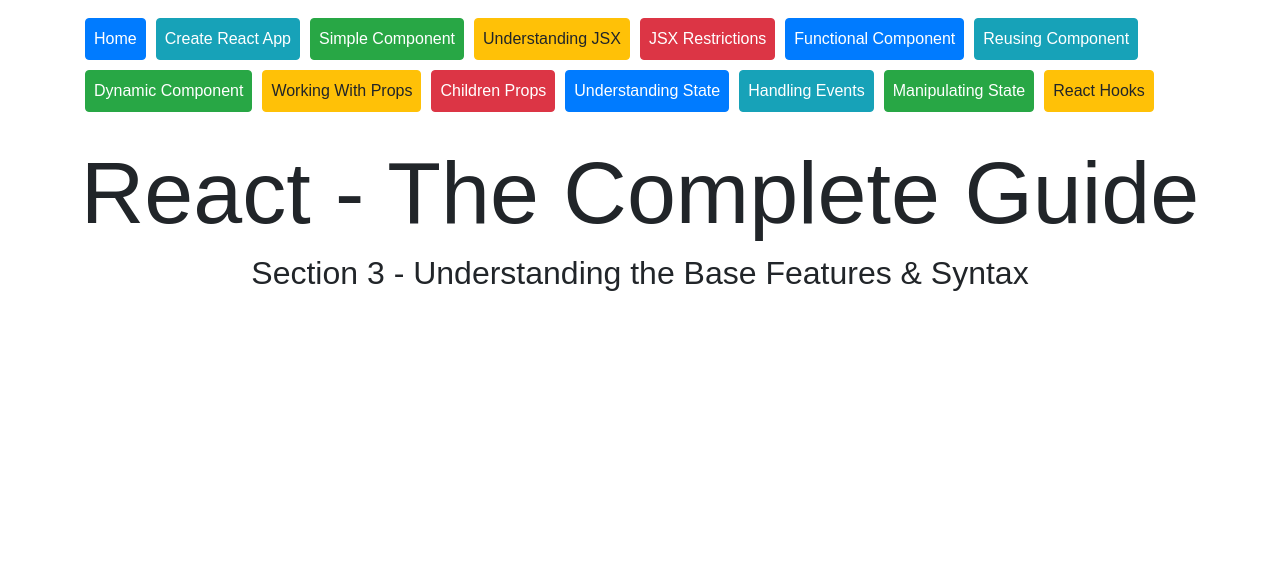
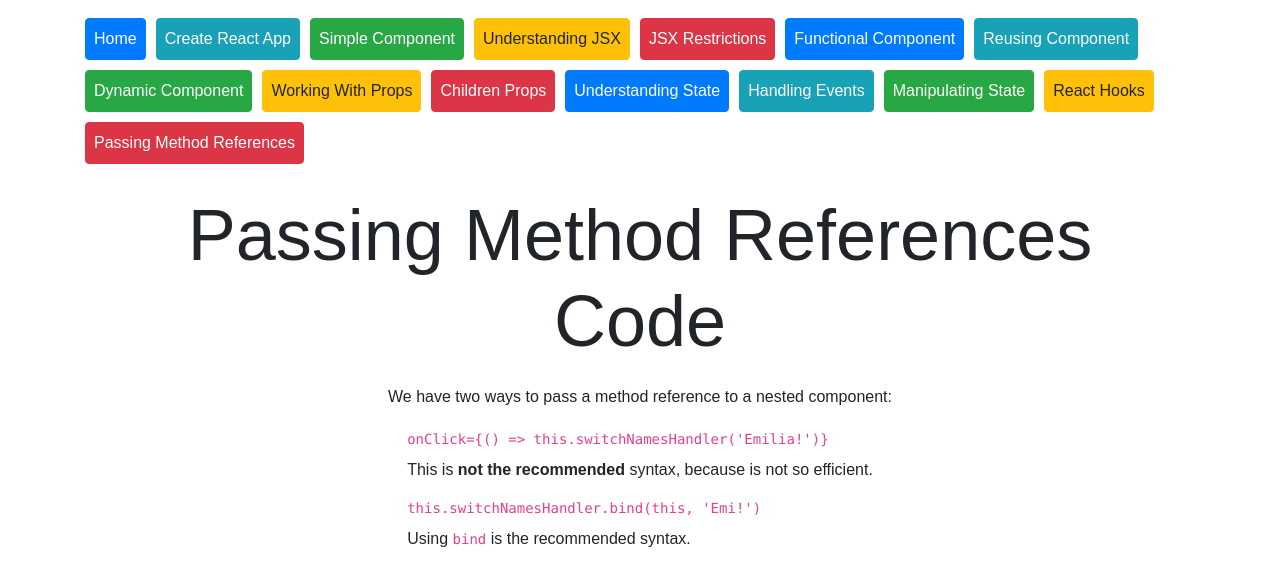
Before and after one commit to emilia98/ReactTheCompleteGuide-Udemy, a React (Create React App) app in the folder Demo/Understanding Base Features And Syntax/react-demo/: page /passing-method-references/code in a window 1280 px wide. Shown: the top 586 px of the page. Built offline with nearby package versions, Linux system fonts and the light colour scheme.

Commit message:
added Passing Method References Demo

```diff
--- a/Demo/Understanding Base Features And Syntax/react-demo/src/App.js
+++ b/Demo/Understanding Base Features And Syntax/react-demo/src/App.js
@@ -30,6 +30,8 @@
 import ManipulatingStateCode from './components/manipulating-state/ManipulatingStateCode';
 import ReactHooks from './components/react-hooks/ReactHooks';
 import ReactHooksCode from './components/react-hooks/ReactHooksCode';
+import PassingMethodReferences from './components/passing-method-references/PassingMethodReferences';
+import PassingMethodReferencesCode from './components/passing-method-references/PassingMethodReferencesCode';
 
 class App extends Component {
   render() {
@@ -78,6 +80,9 @@
                 </li>
                 <li className="nav-item">
                   <Link className="nav-link btn btn-warning" to="/react-hooks">React Hooks</Link>
+                </li>
+                <li className="nav-tem">
+                  <Link className="nav-link btn btn-danger" to="/passing-method-references">Passing Method References</Link>
                 </li>
             </ul>
         </nav>
@@ -149,6 +154,12 @@
           <Route path="/manipulating-state">
             <ManipulatingState />
           </Route>
+          <Route path="/passing-method-references/code">
+            <PassingMethodReferencesCode />
+          </Route>
+          <Route path="/passing-method-references">
+            <PassingMethodReferences />
+          </Route>
           <Route path="/">
             <Home />
           </Route>
--- /dev/null
+++ b/Demo/Understanding Base Features And Syntax/react-demo/src/components/passing-method-references/PassingMethodReferences.js
@@ -0,0 +1,41 @@
+import React, { Component } from 'react';
+import Person from './Person/Person';
+import { Link } from 'react-router-dom';
+
+class PassingMethodReferences extends Component {
+    state = {
+        persons: [
+            { name: 'Emilia', age: 22 },
+            { name: 'Max', age: 28 },
+            { name: 'Manu', age: 29}
+        ]
+    }
+
+    switchNamesHandler = (newName) => {
+        this.setState({
+            persons: [
+                { name: newName, age: 22 },
+                { name: 'Max', age: Math.floor(Math.random() * 30) },
+                { name: 'Manu', age: 29}
+            ]
+        })
+    }
+
+    render(){
+        return (
+            <div className="page-container text-center">
+                <h1 className="display-3 page-title">Passing Method References</h1>
+                {/* NOT recommended (not efficient) - use bind instead */}
+                <button onClick={() => this.switchNamesHandler('Emilia!')}>Switch Names</button>
+
+                <Person name={this.state.persons[0].name} age={this.state.persons[0].age} click={this.switchNamesHandler.bind(this, 'Emi!')}>Give your best for React!</Person>
+                <Person name={this.state.persons[1].name} age={this.state.persons[1].age}/>
+                <Person name={this.state.persons[2].name} age={this.state.persons[2].age}/>
+
+                <Link className="btn btn-primary" to="/passing-method-references/code">To Code</Link>
+            </div>
+        )
+    }
+}
+
+export default PassingMethodReferences;
--- /dev/null
+++ b/Demo/Understanding Base Features And Syntax/react-demo/src/components/passing-method-references/PassingMethodReferencesCode.js
@@ -0,0 +1,31 @@
+import React, { Component } from 'react';
+
+class PassingMethodReferencesCode extends Component {
+    render() {
+        return (
+            <div className="page-container">
+                <h1 className="display-3 page-title text-center">Passing Method References Code</h1>
+
+                <p className="text-center"> We have two ways to pass a method reference to a nested component: </p>
+                <div className="code-snippet">
+                    <ul className="list-unstyled">
+                        <li className="mb-3">
+                            <code className="code">
+                                {("onClick={() => this.switchNamesHandler('Emilia!')}")}
+                            </code>
+                            <div className="mt-2">This is <strong>not the recommended</strong> syntax, because is not so efficient.</div>
+                        </li>
+                        <li className="mb-3">
+                            <code className="code">
+                                {("this.switchNamesHandler.bind(this, 'Emi!')")}
+                            </code>
+                            <div className="mt-2">Using <code>bind</code> is the recommended syntax.</div>
+                        </li>
+                    </ul>
+                </div>
+            </div>
+        )
+    }
+}
+
+export default PassingMethodReferencesCode;
--- /dev/null
+++ b/Demo/Understanding Base Features And Syntax/react-demo/src/components/passing-method-references/Person/Person.js
@@ -0,0 +1,12 @@
+import React from 'react';
+
+const person = (props) => {
+    return (
+        <div>
+            <h3 onClick={props.click}>I'm {props.name} and {props.age} years old!</h3>
+            <p>{props.children}</p>
+        </div>
+    )
+}
+
+export default person;
```
